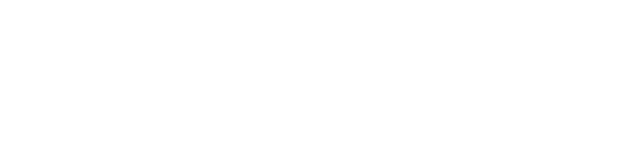
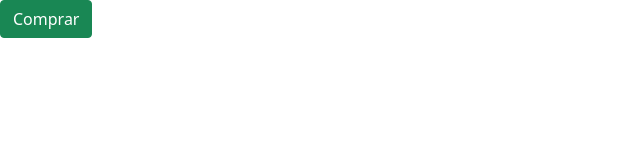
Before and after one commit to Tackless/03-meeti, a website: page index.html in a window 1280 px wide. Shown: the whole page, without its empty margins (0-640 px from the left). Drawn offline with Linux system fonts and the light colour scheme.

Commit message:
import bootstrap

```diff
--- a/index.html
+++ b/index.html
@@ -9,8 +9,9 @@
     <link rel="preconnect" href="https://fonts.googleapis.com">
     <link rel="preconnect" href="https://fonts.gstatic.com" crossorigin>
     <link href="https://fonts.googleapis.com/css2?family=Roboto:wght@400;700;900&display=swap" rel="stylesheet">
+    <link rel="stylesheet" href="/build/css/style.css">
 </head>
 <body>
-
+    <a class="btn btn-success" href="#">Comprar</a>
 </body>
 </html>
--- /dev/null
+++ b/src/scss/_custom.scss
@@ -0,0 +1,4 @@
+
+
+// Importar Bootstrap
+@import '../../node_modules/bootstrap/scss/bootstrap.scss';
--- /dev/null
+++ b/src/scss/style.scss
@@ -0,0 +1 @@
+@use 'custom';
```
Also changed, not shown: package.json (+14 -2 lines), build/css/style.css (added), 2 other files.
